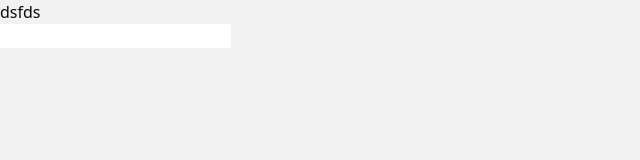
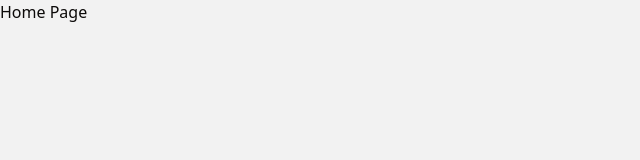
Before and after one commit to LuisKlopp/hyeon-blog-deploy-2, a Next.js app: page / in a window 1280 px wide. Shown: the top 160 px of the page, without its empty margins (0-640 px from the left). Built offline with nearby package versions, Linux system fonts and the light colour scheme.

Commit message:
Feat: prettier 설정

```diff
--- a/app/page.tsx
+++ b/app/page.tsx
@@ -1,8 +1,7 @@
 const HomePage = () => {
   return (
     <div className="w-full h-full bg-blogBackground">
-      <h1>dsfds</h1>
-      <input />
+      <h1>Home Page</h1>
     </div>
   );
 };
```
Also changed, not shown: .prettierrc.json (added).
